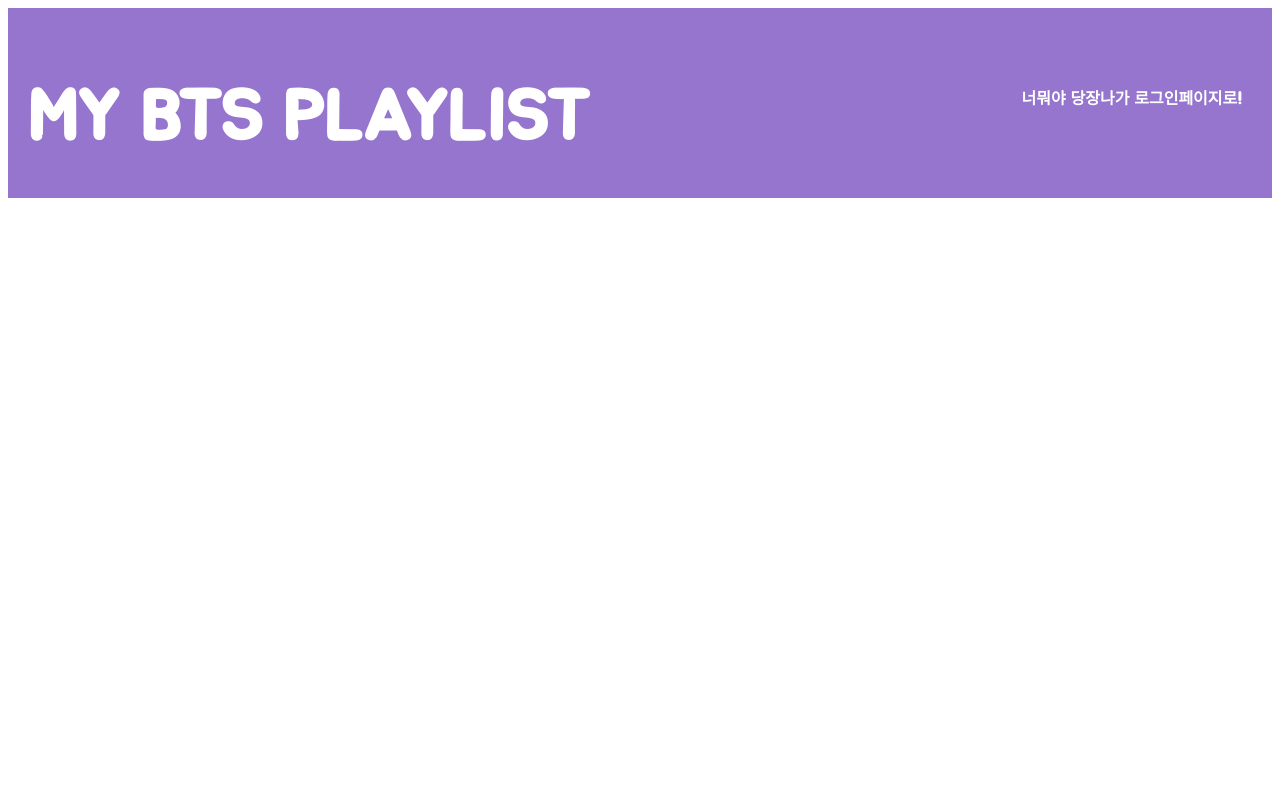
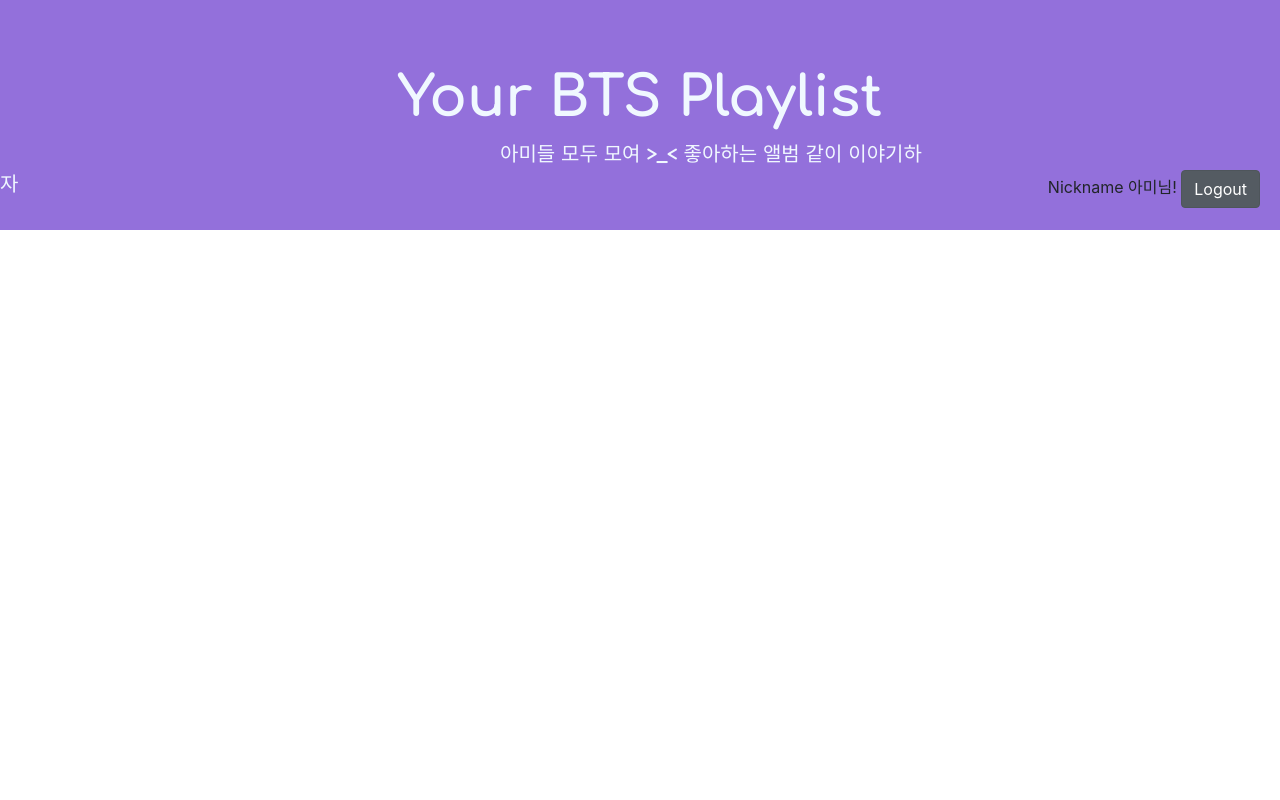
Before and after one commit to ebohoon/hanghae99-30-mini-project, a Flask app: page /header in a window 1280 px wide. Run offline with Flask 2, Linux system fonts and the light colour scheme; some libraries are stand-ins or nearby versions.

Commit message:
갑시다

```diff
--- a/templates/header.html
+++ b/templates/header.html
@@ -1,51 +1,98 @@
+<!DOCTYPE html>
+<html lang="ko">
+
+<head>
+    <!-- Webpage Title -->
+    <title>love Your Alblum</title>
+
+    <!-- Required meta tags -->
+    <meta charset="utf-8">
+    <meta name="viewport" content="width=device-width, initial-scale=1, shrink-to-fit=no">
+
+    <!-- Bootstrap CSS -->
+    <link rel="stylesheet" href="https://maxcdn.bootstrapcdn.com/bootstrap/4.0.0/css/bootstrap.min.css"
+          integrity="sha384-Gn5384xqQ1aoWXA+058RXPxPg6fy4IWvTNh0E263XmFcJlSAwiGgFAW/dAiS6JXm" crossorigin="anonymous">
+
+    <!--Font CSS-->
+
     <link rel="preconnect" href="https://fonts.googleapis.com">
     <link rel="preconnect" href="https://fonts.gstatic.com" crossorigin>
-<link href="https://fonts.googleapis.com/css2?family=Jua&display=swap" rel="stylesheet">
+    <link href="https://fonts.googleapis.com/css2?family=Comfortaa:wght@700&display=swap" rel="stylesheet">
 
+    <link rel="preconnect" href="https://fonts.googleapis.com">
+    <link rel="preconnect" href="https://fonts.gstatic.com" crossorigin>
+    <link href="https://fonts.googleapis.com/css2?family=Noto+Sans+KR:wght@300&display=swap" rel="stylesheet">
+
+    <!-- Optional JavaScript -->
+    <!-- jQuery first, then Popper.js, then Bootstrap JS -->
+    <script src="https://ajax.googleapis.com/ajax/libs/jquery/3.5.1/jquery.min.js"></script>
+    <script src="https://cdnjs.cloudflare.com/ajax/libs/popper.js/1.12.9/umd/popper.min.js"
+            integrity="sha384-ApNbgh9B+Y1QKtv3Rn7W3mgPxhU9K/ScQsAP7hUibX39j7fakFPskvXusvfa0b4Q"
+            crossorigin="anonymous"></script>
+
+
+    <!-- Bulma -->
+
+
+    <!-- Custom CSS -->
     <style>
-    * {
-        font-family: 'Jua', sans-serif;
+
+        .jumbotron-fluid {
+
+            background-color: mediumpurple;
+            height: 230px;
         }
-    .head {
-        margin-bottom: 70px;
-        font-size: 70px;
-        color: white;
+
+        .display-4 {
+            width: 700 px;
+            font-weight: bold;
+            color: aliceblue;
+            text-align: center;
+            margin: auto !;
+            padding-top: 1px;
+            font-family: 'Comfortaa', cursive;
+            !important;
         }
-    .head-side {
+
+        .lead {
+            width: 800px;
+            margin: 500px;
+            color: aliceblue;
+            text-align: center;
+            font-family: 'Comfortaa', cursive;!important;
+        }
+
+
+        .wrapper{
             float: right;
-        font-size: 20px;
-        padding: 10px;
+            margin-bottom: 70px !important;
+            margin-right: 20px;
+            display: block;
         }
-    .wrap {
-        height: 150px;
-        margin: auto;
-        padding: 20px;
-        border-style: none;
-        background-color: #9575cd
-    }
-    .btn-group-toggle {
-        font-size: 16px;
-    }
+
 
     </style>
 
-<div class="wrap">
-    <h1 class="head">MY BTS PLAYLIST
+
+</head>
+
+<div class="jumbotron jumbotron-fluid">
+    <h1 class="display-4">Your BTS Playlist</h1>
+    <span class="lead">아미들 모두 모여 >_< 좋아하는 앨범 같이 이야기하자</span>
+
+
+
+    <div class="wrapper">
         <div class="head-side">
             <div class="btn-group-toggle" data-toggle="buttons">
-            {%if userid%}
-            Nickname {{userid}}님
-            <label class="btn btn-secondary active" onclick="location.href='/logout'">
+
+                    Nickname 아미님!
+                <label class="btn btn-secondary active">
+                    <input type="checkbox" checked autocomplete="off">
                         Logout
                 </label>
-            {%else%}
-            너뭐야 당장나가
-            <label class="btn btn-secondary active" onclick="location.href='/logout'">
-                로그인페이지로!
-            </label>
-          {%endif%}
             </div>
-
+        </div>
     </div>
 </body>
 
--- a/templates/index.html
+++ b/templates/index.html
@@ -112,7 +112,7 @@
 <!-- 로그인 박스 -->
 <div class="">
     <article>
-        <form method="post" action="/login_main" class="login-area">
+        <form method="post" action="/" class="login-area">
             <!-- 아이디 -->
             <div class="input-group mb-3">
                 <input type="text" class="form-control" placeholder="아이디" aria-label="uer_id"
@@ -136,7 +136,7 @@
             <!-- 회원가입 -->
             <h4 class="if_not_registered_yet">아직 회원이 아니라면</h4>
             <div class=" ">
-                <button role="button" class="btn btn-primary btn-lg btn-block" onclick="location.href='/'">
+                <button role="button" class="btn btn-primary btn-lg btn-block" onclick="location.href='/register'">
                     회원가입하기
                 </button>
             </div>
```
Also changed, not shown: templates/albumdata.html (+1 -10 lines), templates/register.html (+0 -57 lines). Lines whose indentation alone changed are shown as unchanged.
